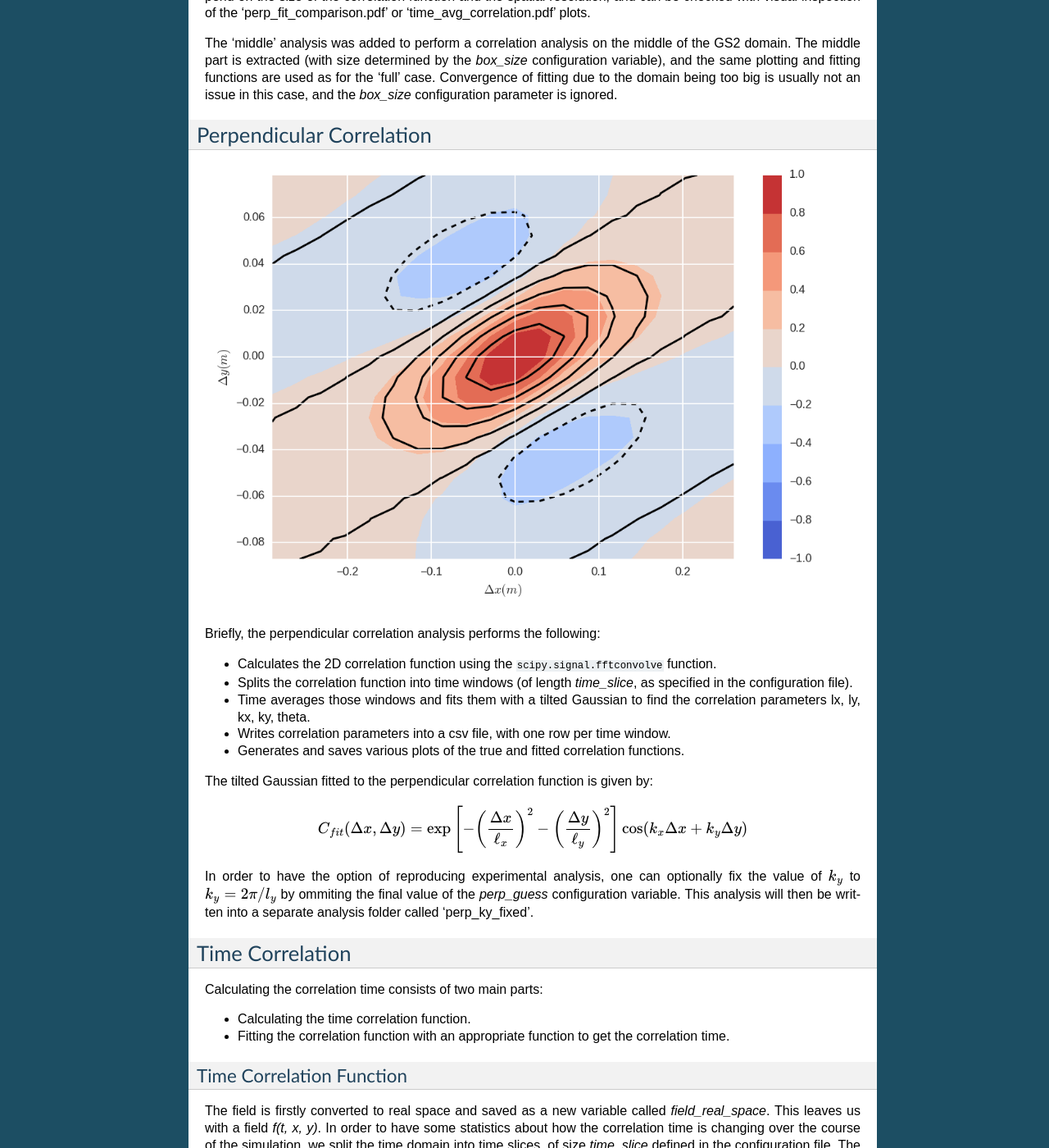
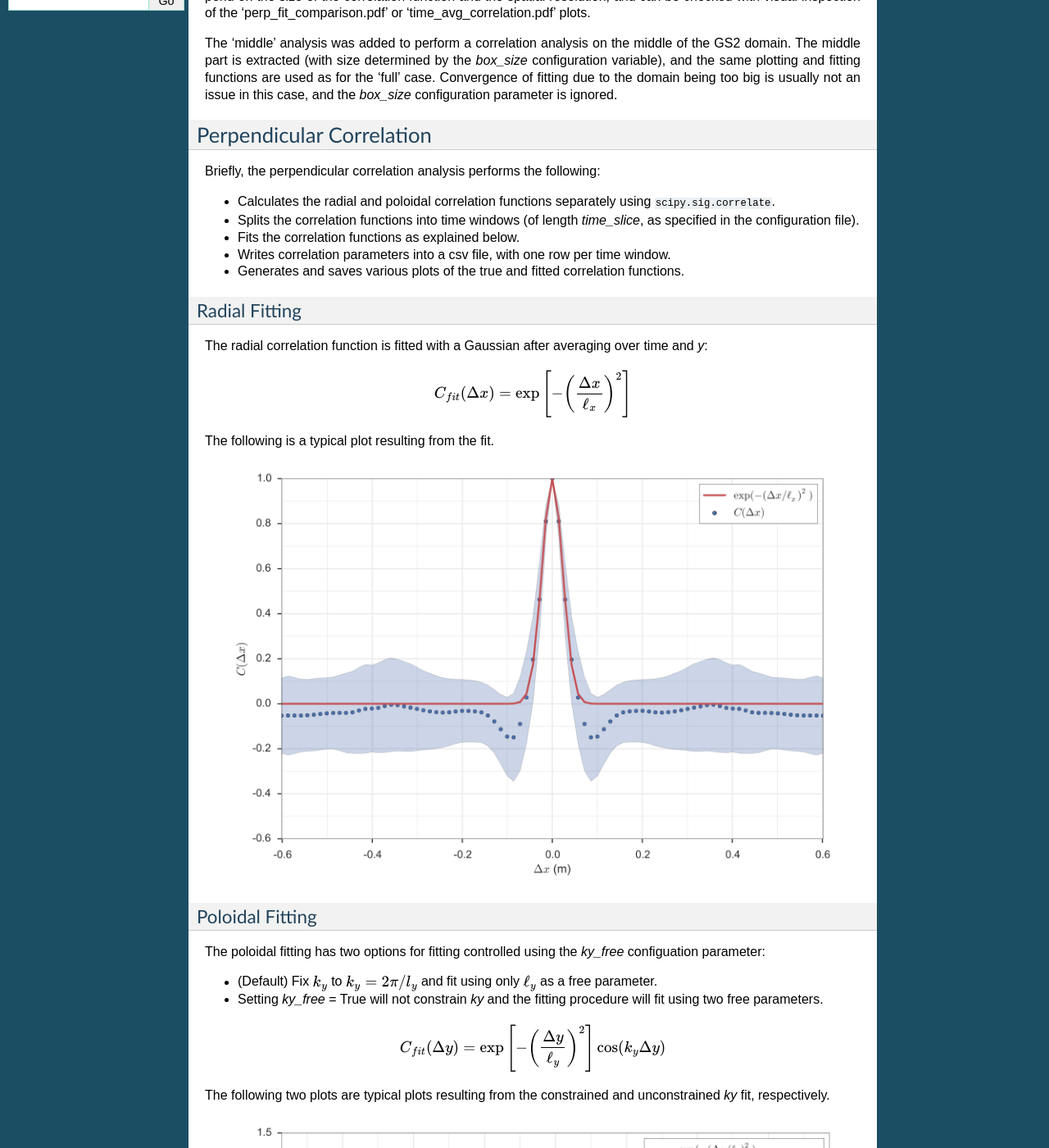
Before and after one commit to ferdinandvanwyk/gs2_correlation, a Sphinx documentation site: the page built from doc/source/analysis_overview.rst, in a window 1280 px wide and 1400 px high, scrolled down 536 px. Shown: the whole window at 82% size. Built offline with Sphinx 7.4.7, drawn with Linux system fonts in a browser that asks for light colours; formulas are drawn with MathJax 3; some of the changed text lies outside the part shown.

Commit message:
add ky guess, update perp docs, images

```diff
--- a/doc/source/analysis_overview.rst
+++ b/doc/source/analysis_overview.rst
@@ -44,30 +44,58 @@ parameter is ignored.
 Perpendicular Correlation
 -------------------------
 
-.. image:: perp_corr.png
-
 Briefly, the perpendicular correlation analysis performs the following:
 
-* Calculates the 2D correlation function using the ``scipy.signal.fftconvolve``
-  function.
-* Splits the correlation function into time windows (of length *time_slice*,
+* Calculates the radial and poloidal correlation functions separately using
+  ``scipy.sig.correlate``.
+* Splits the correlation functions into time windows (of length *time_slice*,
   as specified in the configuration file).
-* Time averages those windows and fits them with a tilted Gaussian to find the
-  correlation parameters lx, ly, kx, ky, theta.
+* Fits the correlation functions as explained below.
 * Writes correlation parameters into a csv file, with one row per time window.
 * Generates and saves various plots of the true and fitted correlation functions.
 
-The tilted Gaussian fitted to the perpendicular correlation function is given
-by:
+Radial Fitting
+^^^^^^^^^^^^^^
 
-.. math:: C_{fit}(\Delta x, \Delta y) = \exp \left[ - \left(\frac{\Delta x}{\ell_x}\right)^2 -  \left( \frac{\Delta y}{\ell_y} \right)^2 \right] \cos(k_x \Delta x + k_y \Delta y)
+The radial correlation function is fitted with a Gaussian after averaging over
+time and *y*:
 
-In order to have the option of reproducing experimental analysis, one can
-optionally fix the value of :math:`k_y` to :math:`k_y = 2 \pi / l_y` by
-ommiting the final value of the `perp_guess` configuration variable. This
-analysis will then be written into a separate analysis folder called
-'perp_ky_fixed'.
+.. math:: C_{fit}(\Delta x) = \exp \left[ - \left(\frac{\Delta x}{\ell_x}\right)^2\right]
 
+The following is a typical plot resulting from the fit.
+
+.. image:: rad_corr.png
+   :width: 750px
+   :align: center
+
+Poloidal Fitting
+^^^^^^^^^^^^^^^^
+
+The poloidal fitting has two options for fitting controlled using the `ky_free`
+configuation parameter:
+
+* (Default) Fix :math:`k_y` to :math:`k_y = 2 \pi / l_y` and fit using only
+  :math:`\ell_y` as a free parameter.
+* Setting `ky_free` = True will not constrain *ky* and the fitting procedure
+  will fit using two free parameters.
+
+.. math:: C_{fit}(\Delta y) = \exp \left[ - \left( \frac{\Delta y}{\ell_y} \right)^2 \right] \cos(k_y \Delta y)
+
+The following two plots are typical plots resulting from the constrained and
+unconstrained *ky* fit, respectively.
+
+.. image:: pol_corr_fixed.png
+   :width: 750px
+   :align: center
+.. image:: pol_corr_free.png
+   :width: 750px
+   :align: center
+
+The configuration parameter `perp_guess` typically takes in an array of floats
+specifying the initial guess for *lx* and *ly*. When running with *ky* as a
+free parameter it can take a third float specifying the initial guess for *ky*.
+Note that the parameter `perp_guess` is redefined after the first successful
+fit to be the fitting parameters for that fit.
 
 Time Correlation
 ----------------
@@ -101,6 +129,8 @@ Fitting
 The fitting procedure is best illustrated by the following diagram.
 
 .. image:: time_corr.png
+   :width: 750px
+   :align: center
 
 The coloured lines are the correlation function for several different
 separations in *y*. The blue line is the decaying exponential fit to the peaks
@@ -123,6 +153,8 @@ Parallel Correlation
 --------------------
 
 .. image:: par_corr.png
+   :width: 750px
+   :align: center
 
 The parallel correlation function fitting is illustrated by the above plot. It
 involves the following steps:
--- a/doc/source/conf.py
+++ b/doc/source/conf.py
@@ -26,7 +26,7 @@ class Mock(MagicMock):
 MOCK_MODULES = ['numpy', 'scipy', 'scipy.io', 'scipy.signal', 'matplotlib',
                 'matplotlib.pyplot', 'scipy.interpolate', 'scipy.optimize',
                 'seaborn', 'mpl_toolkits.axes_grid1', 'matplotlib.cbook',
-                'scipy.integrate']
+                'scipy.integrate', 'lmfit', 'f90nml', 'PIL']
 sys.modules.update((mod_name, Mock()) for mod_name in MOCK_MODULES)
 
 # If extensions (or modules to document with autodoc) are in another directory,
```
Also changed, not shown: doc/source/simulation.rst (+5 -2 lines), doc/source/par_corr.png, doc/source/pol_corr_fixed.png (added), doc/source/pol_corr_free.png (added), doc/source/rad_corr.png (added), 2 other files.
